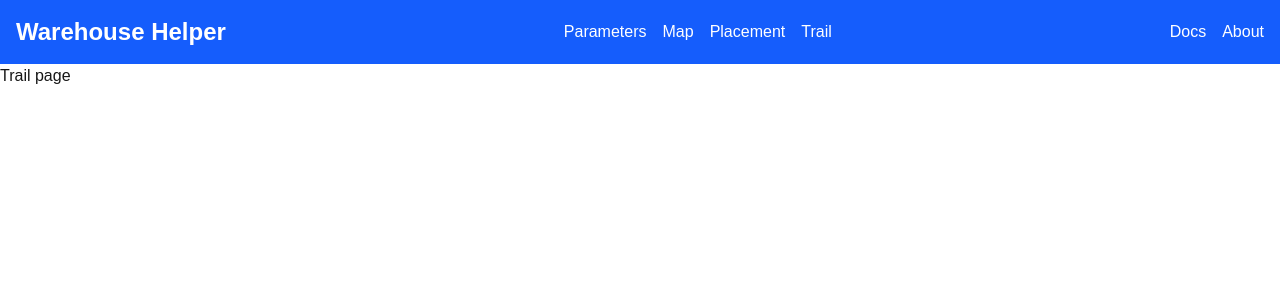
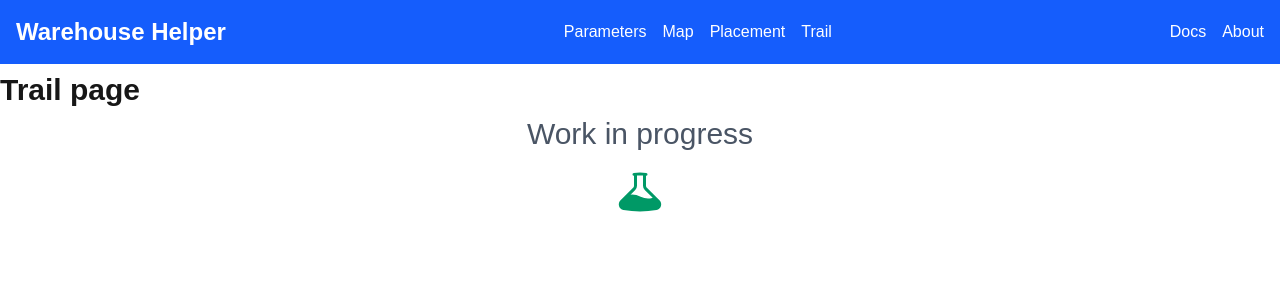
Before and after one commit to mi-qacker/warehouse-helper, a Next.js app: page /trail in a window 1280 px wide. Shown: the top 300 px of the page. Built offline with nearby package versions, Linux system fonts and the light colour scheme.

Commit message:
Trail banner page

```diff
--- a/src/app/trail/page.tsx
+++ b/src/app/trail/page.tsx
@@ -1,7 +1,15 @@
+import {BeakerIcon} from '@heroicons/react/24/solid';
+
 export default function TrailPage() {
   return (
-    <main>
-      <h1>Trail page</h1>
+    <main className="mx-auto w-full max-w-7xl">
+      <h1 className="my-2 text-3xl font-bold">Trail page</h1>
+      <div className="flex flex-row justify-center">
+        <div className="flex flex-col items-center gap-4">
+          <span className="text-3xl text-gray-600">Work in progress</span>
+          <BeakerIcon className="size-12 text-emerald-600" />
+        </div>
+      </div>
     </main>
   );
 }
```
